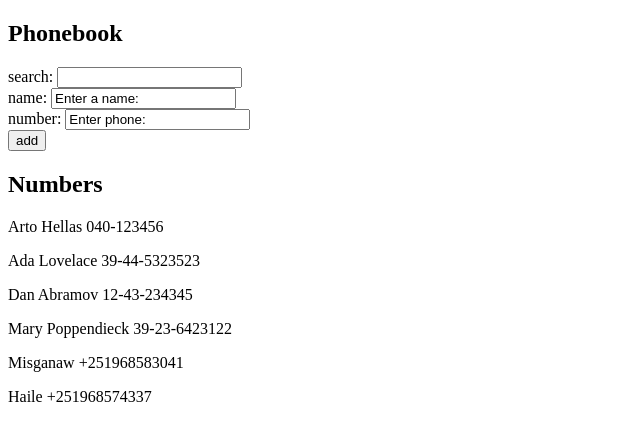
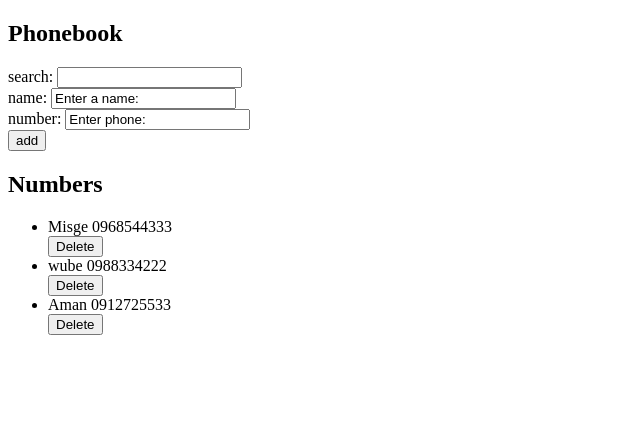
Before and after one commit to Misganaw-Berihun/Full_stack_open_submissions, a React (Vite) app in the folder part2/phonebook/: page / in a window 1280 px wide. Shown: the top 440 px of the page, without its empty margins (0-640 px from the left). Built offline with nearby package versions, Linux system fonts and the light colour scheme; data requests are answered from the project's data file.

Commit message:
Exercise 2.14

```diff
--- a/part2/phonebook/db.json
+++ b/part2/phonebook/db.json
@@ -1,34 +1,19 @@
 {
   "persons": [
     {
-      "name": "Arto Hellas",
-      "number": "040-123456",
+      "name": "Misge",
+      "number": "0968544333",
       "id": 1
     },
     {
-      "name": "Ada Lovelace",
-      "number": "39-44-5323523",
+      "name": "wube",
+      "number": "0988334222",
       "id": 2
     },
     {
-      "name": "Dan Abramov",
-      "number": "12-43-234345",
+      "name": "Aman",
+      "number": "0912725533",
       "id": 3
-    },
-    {
-      "name": "Mary Poppendieck",
-      "number": "39-23-6423122",
-      "id": 4
-    },
-    {
-      "name": "Misganaw",
-      "number": "+251968583041",
-      "id": 5
-    },
-    {
-      "name": "Haile",
-      "number": "+251968574337",
-      "id": 6
     }
   ]
 }
--- a/part2/phonebook/src/App.jsx
+++ b/part2/phonebook/src/App.jsx
@@ -25,13 +25,18 @@ const App = () => {
       alert(`${newName} is already added to phonebook`)
     } else{
       const newPerson = {name: newName, number: newPhone}
+      console.log("newPerson:",newPerson)
       newServices
       .create(newPerson)
       .then(
-        returnedResult => setPersons(persons.concat(returnedResult))
+        returnedResult => {
+          console.log('returned',returnedResult)
+          setPersons(persons.concat(returnedResult))
+        }
       )
     }
   }
+
 
   const handleNameChange = (event) => {
     console.log(event.target.value)
@@ -68,7 +73,7 @@ const App = () => {
         handlePhoneChange={handlePhoneChange}
       />
       <h2>Numbers</h2>
-      <Persons persons = {personsToShow} />
+      <Persons persons = {personsToShow} setPersons={setPersons}/>
     </div>
   )
 }
--- a/part2/phonebook/src/components/Persons.jsx
+++ b/part2/phonebook/src/components/Persons.jsx
@@ -1,6 +1,31 @@
-const Persons = ({persons}) => {
+import newServices from '../services/persons'
+const Persons = ({persons, setPersons}) => {
+
+    const onDelete = (id) => {
+        console.log("on delete")
+        newServices
+        .deletePerson(id)
+        .then(
+          response => {
+            console.log(response)
+            // setPersons(persons.filter(person => person.id !== id))
+            setPersons(persons.filter(person => person.id !== id))
+          }
+        )
+      }
+
     return (
-        persons.map(person => <p key = {person.id}>{person.name} {person.number}</p>)
+        <ul>
+            {
+            persons
+            .map(person =>
+                <div>
+                    <li key = {person.id}>{person.name} {person.number}</li>
+                    <button onClick = {() => onDelete(person.id)}>Delete</button>
+                </div>
+            )
+            }
+        </ul>
         )
 }
 
--- a/part2/phonebook/src/services/persons.js
+++ b/part2/phonebook/src/services/persons.js
@@ -7,8 +7,14 @@ const getAll = () => {
 }
 
 const create = (newPerson) => {
-    const request = axios.post(url, newPerson);
-    return request.then(response => response.data);
+    console.log("newPerson in create() => ", newPerson)
+    const request = axios.post(url, newPerson)
+    console.log("Create person Promise: ", request)
+    return request.then(response => response.data)
 }
 
-export default {getAll, create}
+const deletePerson = (id) => {
+    const request = axios.delete(`${url}/${id}`)
+    return request.then(response => response.data)
+}
+export default {getAll, create, deletePerson}
```
